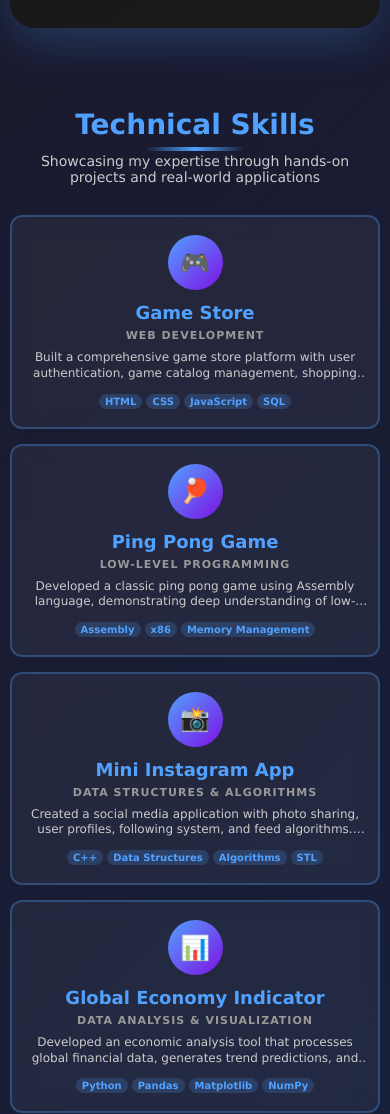
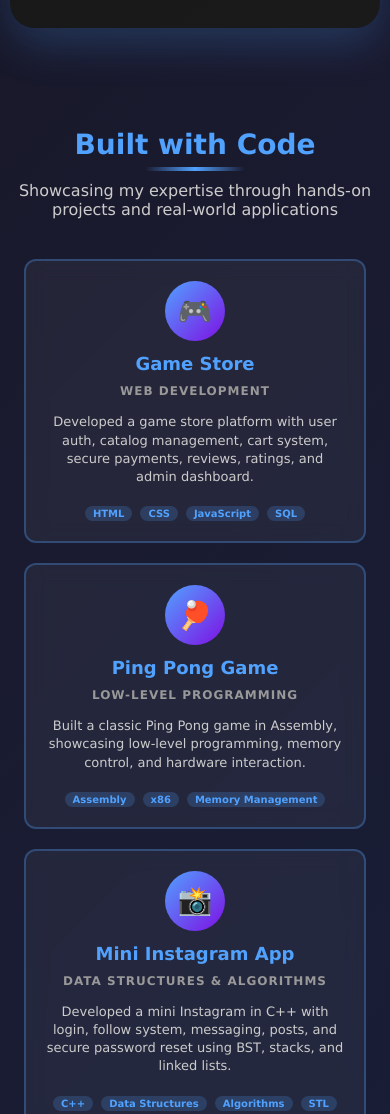
Before and after one commit to BilalKalyar-200/portfolio.github.io, a plain HTML site: page index.html in a window 390 px wide. Shown: the part 2146-3260 px from the top of the page. Drawn offline with Linux system fonts and the light colour scheme.

Commit message:
fix responsiveness

```diff
--- a/index.html
+++ b/index.html
@@ -99,7 +99,7 @@
         </div>
     </section>
     <section id="skills" class="skills-section">
-      <h2 class="section-title">Technical Skills</h2>
+      <h2 class="section-title">Built with Code</h2>
       <p class="section-subtitle">
           Showcasing my expertise through hands-on projects and real-world applications
       </p>
@@ -110,9 +110,9 @@
             <h3 class="skill-title">Game Store</h3>
             <p class="skill-tech">Web Development</p>
             <p class="skill-description">
-                Built a comprehensive game store platform with user authentication,
-                game catalog management, shopping cart functionality, and secure payment processing.
-                Features include user reviews, ratings, and admin dashboard.
+               Developed a game store platform with user auth, catalog management,
+               cart system, secure payments, reviews, ratings,
+               and admin dashboard.
             </p>
             <div class="tech-tags">
                 <span class="tech-tag">HTML</span>
@@ -126,9 +126,9 @@
             <h3 class="skill-title">Ping Pong Game</h3>
             <p class="skill-tech">Low-Level Programming</p>
             <p class="skill-description">
-                Developed a classic ping pong game using Assembly language, demonstrating
-                deep understanding of low-level programming concepts, memory management,
-                and hardware interaction for smooth gameplay experience.
+                Built a classic Ping Pong game in Assembly, showcasing
+                low-level programming, memory control,
+                and hardware interaction.
             </p>
             <div class="tech-tags">
                 <span class="tech-tag">Assembly</span>
@@ -141,9 +141,9 @@
             <h3 class="skill-title">Mini Instagram App</h3>
             <p class="skill-tech">Data Structures & Algorithms</p>
             <p class="skill-description">
-                Created a social media application with photo sharing, user profiles,
-                following system, and feed algorithms. Implemented using advanced data
-                structures like graphs, trees, and hash tables for optimal performance.
+               Developed a mini Instagram in C++ with login, follow system, messaging, posts,
+               and secure password reset using BST,
+               stacks, and linked lists.
             </p>
             <div class="tech-tags">
                 <span class="tech-tag">C++</span>
@@ -157,9 +157,8 @@
             <h3 class="skill-title">Global Economy Indicator</h3>
             <p class="skill-tech">Data Analysis & Visualization</p>
             <p class="skill-description">
-                Developed an economic analysis tool that processes global financial data,
-                generates trend predictions, and creates interactive visualizations.
-                Features real-time data fetching and statistical analysis capabilities.
+                Built an economic analysis tool with global data processing,
+                trend prediction, interactive visuals, and real-time stats.
             </p>
             <div class="tech-tags">
                 <span class="tech-tag">Python</span>
@@ -173,10 +172,9 @@
             <h3 class="skill-title">Candy Crush Game</h3>
             <p class="skill-tech">Game Development</p>
             <p class="skill-description">
-                A C++ Candy Crush game where players swap candies on an 8x8 or 10x10 board
-                to match three in rows, columns, diagonals, or L-shapes within 60 seconds
-                and 15 moves, scoring points (10/20/25), with new candies falling to replace
-                matches and top three scores saved.
+                Developed a C++ Candy Crush game with 8x8/10x10 boards, match-3
+                (rows, columns, diagonals, L-shapes), 60s timer, 15 moves, scoring
+                system, cascading candies, and top-3 score tracking.
             </p>
             <div class="tech-tags">
                 <span class="tech-tag">C++</span>
@@ -190,9 +188,9 @@
             <h3 class="skill-title">Contact Book</h3>
             <p class="skill-tech">Object-Oriented Programming</p>
             <p class="skill-description">
-                Designed a comprehensive contact management system applying OOP principles
-                including encapsulation, inheritance, and polymorphism. Features include
-                contact categorization, search functionality, and data persistence.
+               Designed a contact management system using OOP
+               (encapsulation, inheritance, polymorphism) with
+               categorization, search, and data persistence features.
             </p>
             <div class="tech-tags">
                 <span class="tech-tag">OOP</span>
@@ -206,11 +204,9 @@
             <h3 class="skill-title">Mini Operating System</h3>
             <p class="skill-tech">Systems Programming</p>
             <p class="skill-description">
-                Developed a C++-based OS simulator, Falcon OS, managing 15 tasks
-                (e.g., Calculator, Tic Tac Toe) with priority scheduling and RAM
-                tracking. It implements process management, inter-process communication
-                via pipes, thread synchronization, shared memory, and basic file operations
-                with kernel-level control.
+                Built Falcon OS in C++ — a simulator managing 15 tasks
+                using priority scheduling, RAM tracking, IPC (pipes),
+                thread sync, shared memory, and basic file handling.
             </p>
             <div class="tech-tags">
                 <span class="tech-tag">C++</span>
--- a/style.css
+++ b/style.css
@@ -604,6 +604,7 @@ html {
     color: #51a2ff;
     text-shadow: 0 0 10px rgba(81, 162, 255, 0.3);
 }
+
 .skills-container {
     position: relative;
     z-index: 2;
@@ -813,11 +814,9 @@ html {
         font-size: 24px;
     }
 }
-
 .anchor-fix {
   scroll-margin-top: 100px;
 }
-
 .hamburger {
   display: none;
   font-size: 26px;
@@ -825,6 +824,7 @@ html {
   cursor: pointer;
   user-select: none;
 }
+
 
 @media screen and (max-width: 768px) {
   .nav-links {
@@ -983,8 +983,81 @@ html {
 font-size: 12px;
 font-weight: bold;
 }
+@media screen and (max-width: 992px) {
+  .nav-links {
+    display: none;
+    flex-direction: column;
+    background-color: #000;
+    width: 100%;
+    position: absolute;
+    top: 70px;
+    left: 0;
+    padding: 20px 0;
+    z-index: 998;
+    border-top: 1px solid #333;
+  }
 
-/* Improved Mobile Responsive Design */
+  .nav-links.active {
+    display: flex;
+  }
+
+  .hamburger {
+    display: block;
+  }
+
+  .navbar {
+    flex-direction: row;
+    align-items: center;
+    justify-content: space-between;
+    padding: 20px;
+  }
+}
+
+@media screen and (max-width: 820px) {
+  .skills-section {
+    padding: 60px 10px 20px 10px;
+  }
+
+  .skills-grid {
+    grid-template-columns: 1fr;
+    gap: 15px;
+  }
+
+  .skill-card {
+    max-width: 95%;
+    margin: 0 auto;
+    padding: 18px 16px;
+    border-radius: 12px;
+  }
+
+  .skill-icon {
+    width: 50px;
+    height: 50px;
+    font-size: 22px;
+    margin-bottom: 12px;
+  }
+
+  .skill-title {
+    font-size: 16px;
+    margin-bottom: 10px;
+  }
+
+  .skill-tech {
+    font-size: 12px;
+  }
+
+  .skill-description {
+    font-size: 12px;
+    line-height: 1.4;
+  }
+
+  .tech-tag {
+    font-size: 10px;
+    padding: 2px 8px;
+  }
+}
+
+/* Responsive Design */
 @media screen and (max-width: 768px) {
 .navbar {
     padding: 15px 20px;
@@ -1004,124 +1077,62 @@ html {
 }
 
 .skills-section {
-        padding: 80px 15px 30px 15px; /* Reduced top padding */
-        min-height: auto; /* Remove min-height constraint */
+    padding: 100px 20px 30px 20px;
 }
 
 .section-title {
-        font-size: 32px; /* Smaller title */
-        margin-bottom: 15px; /* Reduced margin */
+    font-size: 36px;
 }
 
 .section-subtitle {
-        font-size: 15px;
-        margin-bottom: 35px; /* Reduced margin */
-        padding: 0 10px;
+    font-size: 16px;
+    margin-bottom: 40px;
 }
 
 .skills-grid {
     grid-template-columns: 1fr;
-        gap: 20px; /* Reduced gap between cards */
-        max-width: 100%;
+    gap: 20px;
 }
 
 .skill-card {
-        padding: 20px 15px; /* Reduced padding */
-        border-radius: 12px;
+    padding: 25px;
 }
 
 .skill-icon {
-        width: 60px; /* Smaller icon */
-        height: 60px;
-        font-size: 28px;
-        margin-bottom: 15px; /* Reduced margin */
+    width: 70px;
+    height: 70px;
+    font-size: 32px;
 }
 
 .skill-title {
     font-size: 20px;
-        margin-bottom: 8px; /* Reduced margin */
-    }
-
-    .skill-tech {
-        font-size: 12px;
-        margin-bottom: 10px; /* Reduced margin */
-    }
-
-    .skill-description {
-        font-size: 13px;
-        line-height: 1.4; /* Tighter line height */
-        /* Limit description to 3 lines on mobile */
-        display: -webkit-box;
-        -webkit-line-clamp: 3;
-        -webkit-box-orient: vertical;
-        overflow: hidden;
-    }
-
-    .tech-tags {
-        margin-top: 15px; /* Reduced margin */
-        gap: 6px;
-    }
-
-    .tech-tag {
-        padding: 3px 8px;
-        font-size: 11px;
 }
 }
 
 @media screen and (max-width: 480px) {
 .skills-section {
-        padding: 70px 10px 25px 10px; /* Further reduced padding */
+    padding: 90px 15px 25px 15px;
 }
 
 .section-title {
     font-size: 28px;
-        margin-bottom: 12px;
-    }
-
-    .section-subtitle {
-        font-size: 14px;
-        margin-bottom: 30px;
-    }
-
-    .skills-grid {
-        gap: 15px; /* Smaller gap */
 }
 
 .skill-card {
-        padding: 18px 12px; /* More compact padding */
+    padding: 20px;
 }
 
 .skill-icon {
-        width: 55px;
-        height: 55px;
-        font-size: 24px;
-        margin-bottom: 12px;
+    width: 60px;
+    height: 60px;
+    font-size: 28px;
 }
 
 .skill-title {
     font-size: 18px;
-        margin-bottom: 6px;
-    }
-
-    .skill-tech {
-        font-size: 11px;
-        margin-bottom: 8px;
 }
 
 .skill-description {
-        font-size: 12px;
-        line-height: 1.3;
-        /* Limit to 2 lines on very small screens */
-        -webkit-line-clamp: 2;
-    }
-
-    .tech-tags {
-        margin-top: 12px;
-        gap: 4px;
-    }
-
-    .tech-tag {
-        padding: 2px 6px;
-        font-size: 10px;
+    font-size: 13px;
 }
 }
```
Lines whose indentation alone changed are shown as unchanged.
